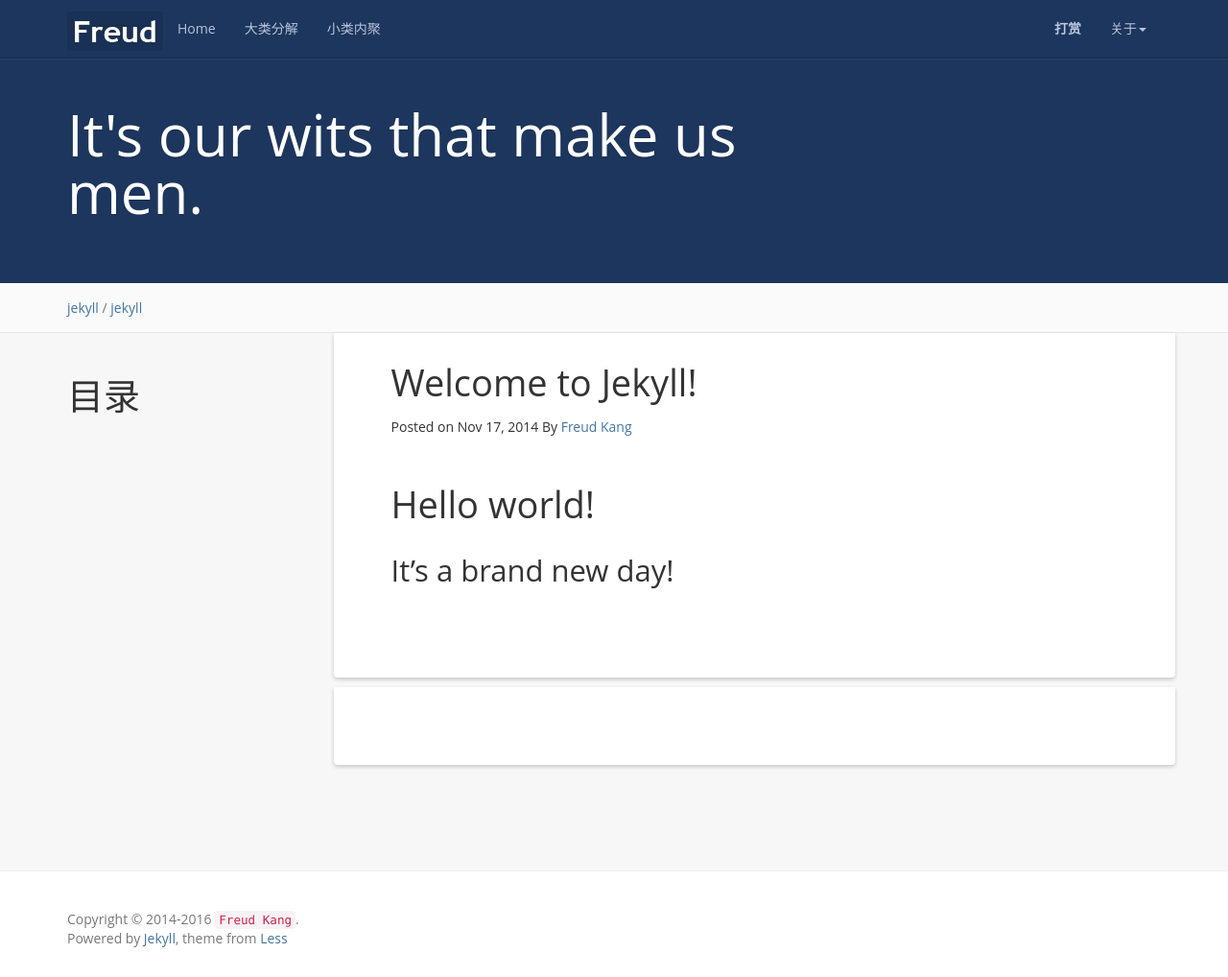
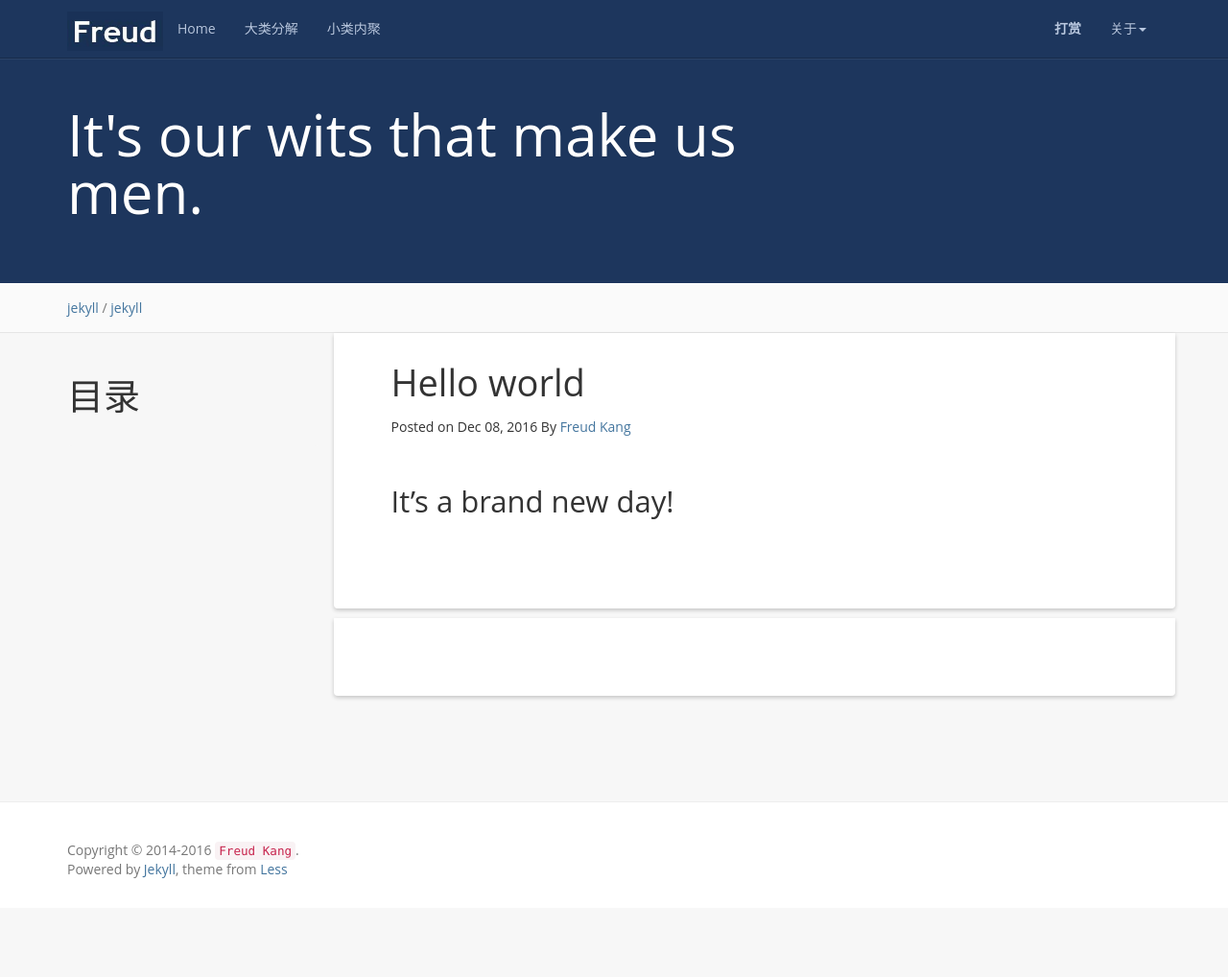
Before and after one commit to tanjyisok/LessOrMore_test, a Jekyll site: the page built from _posts/2016-12-08-hello-world.md, in a window 1280 px wide and 1018 px high. Shown: the whole window at 96% size. Built offline with Jekyll 4.4.1, drawn with Linux system fonts in a browser that asks for light colours; comment, search, counter and statistics services are not loaded.

Commit message:
hello world

```diff
--- a/_posts/2016-12-08-hello-world.md
+++ b/_posts/2016-12-08-hello-world.md
@@ -1,10 +1,10 @@
 ---
 layout: post
-title:  "Welcome to Jekyll!"
-date:   2014-11-17 13:31:01 +0800
+title:  "Hello world"
+date:   2016-12-08 21:44:01 +0800
 categories: jekyll
 tag: jekyll
 ---
 
-# Hello world!
+
 ## It's a brand new day!
```
